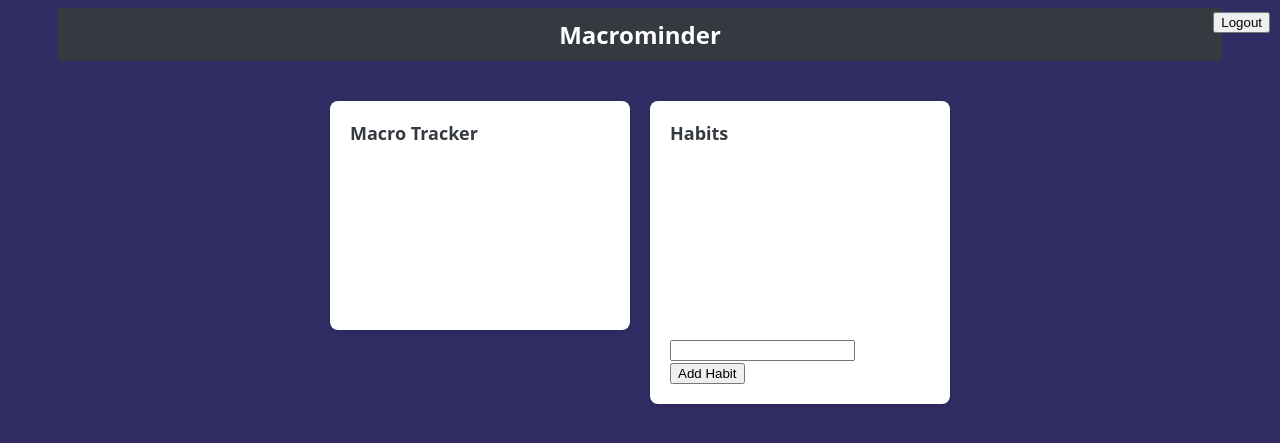
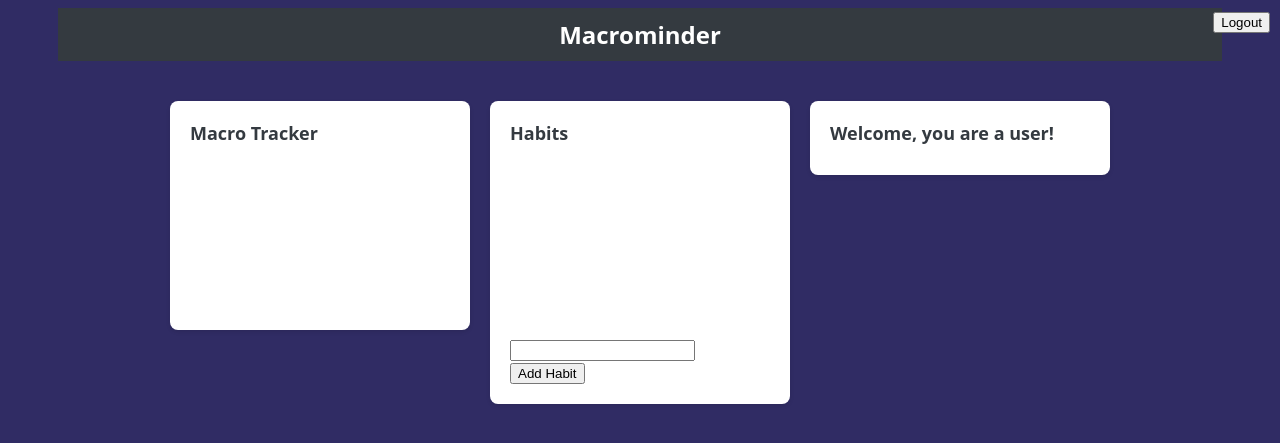
Before and after one commit to OriAdkins/MacroMinder, a Flask app: page /user/dashboard in a window 1280 px wide. Shown: the top 443 px of the page. Run offline with Flask 3, Linux system fonts and the light colour scheme; data that the repository does not hold is empty.

Commit message:
Added "you are a _" block back

```diff
--- a/templates/UserDashboard.html
+++ b/templates/UserDashboard.html
@@ -1,6 +1,5 @@
 <!DOCTYPE html>
 <html lang="en">
-
 <head>
     <meta charset="UTF-8">
     <meta name="viewport" content="width=device-width, initial-scale=1.0">
@@ -15,7 +14,6 @@
         }
     </style>
 </head>
-
 <body id="reportsPage">
     <div id="header-bar">
         <h1>Macrominder</h1>
@@ -54,14 +52,16 @@
                         </form>
                     </div>
                 </div>
+                <div class="tm-col tm-col-big"> <!-- Adjusted class to make the third block same size -->
+                    <div class="bg-white tm-block h-100"> <!-- Adjusted class to make the third block same size -->
+                        <h2 class="tm-block-title">Welcome, you are a user!</h2>
+                    </div>
+                </div>
             </div>
         </div>
     </div>
 
-    <!-- Javascript to handle the dynamic portion of updating a list
-    essentially this is handing the updating asynchronously, ustilizing XML and JSON requests
-    in routes.py we imported jsonify, which allows us to use json objects as data to pass them
-    for dynamically adding the list of habits. -->
+    <!-- Javascript to handle the dynamic portion of updating a list -->
     <script>
         document.getElementById("add-habit-form").addEventListener("submit", function (event) {
             event.preventDefault(); // Prevent the default form submission
@@ -96,5 +96,4 @@
         });
     </script>
 </body>
-
 </html>
```
